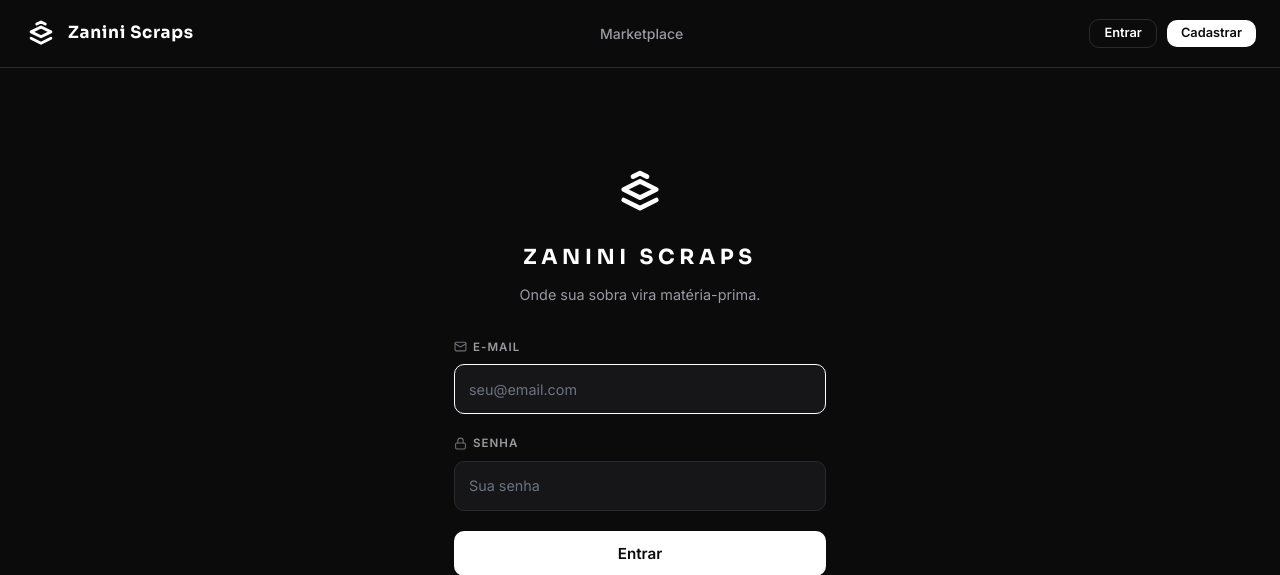
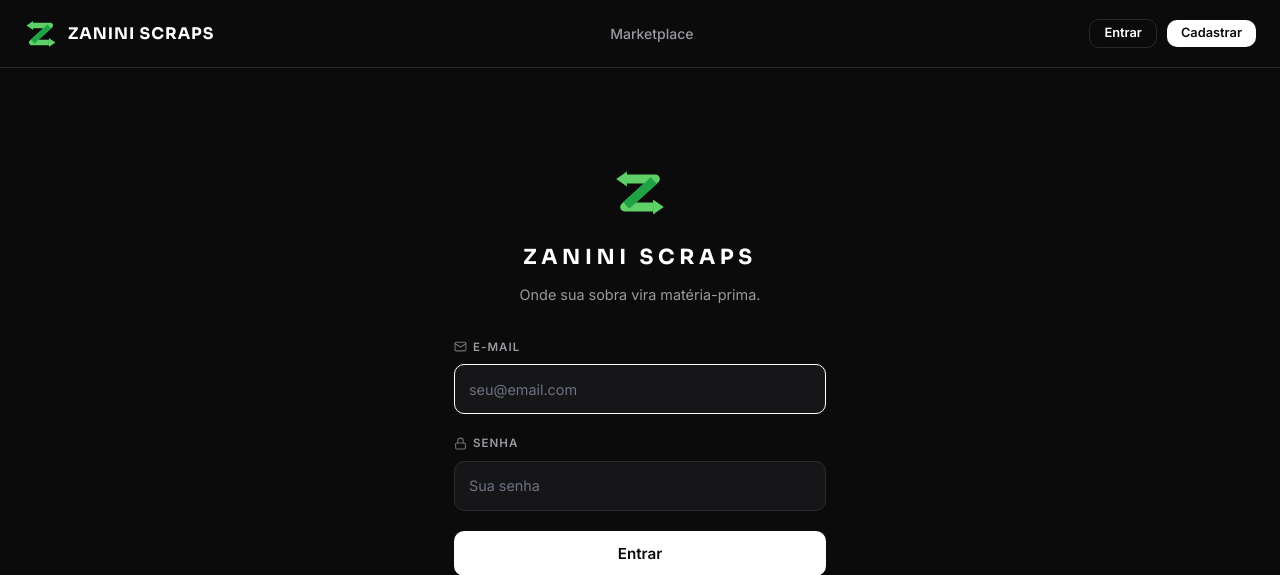
Before and after one commit to TiagoZanini/zanini-scraps, a Flask app: a page that uses templates/base.html in a window 1280 px wide. Shown: the top 575 px of the page. Run offline with Flask 3, Linux system fonts and the light colour scheme; data comes from the database, SQL or seed files in the repository.

Commit message:
Símbolo oficial do manual de marca + refinamentos
- _symbol.html substituído pelo símbolo oficial (Z-reciclagem,
  verdes #5FD068/#1FA345 do manual v1.0) — verde só na marca, UI branca
- favicon SVG + manifest com ícone oficial e cores dark
- wordmark navbar em caixa alta (Sora, tracking aberto)
- JetBrains Mono para dados numéricos (stats da home, data-pills)

Co-Authored-By: Claude Fable 5 <noreply@anthropic.com>

```diff
--- a/static/css/style.css
+++ b/static/css/style.css
@@ -48,6 +48,7 @@
 
     --font-ui:    'Inter', -apple-system, BlinkMacSystemFont, 'Segoe UI', sans-serif;
     --font-brand: 'Sora', 'Inter', sans-serif;
+    --font-mono:  'JetBrains Mono', ui-monospace, monospace;
 }
 
 * { margin:0; padding:0; box-sizing:border-box; }
@@ -86,10 +87,11 @@ a:hover { color: var(--accent-dark); }
     align-items: center;
     gap: 10px;
     font-family: var(--font-brand);
-    font-size: 1.05rem;
+    font-size: 1rem;
     font-weight: 700;
     color: var(--text-primary);
-    letter-spacing: 0.04em;
+    letter-spacing: 0.06em;
+    text-transform: uppercase;
 }
 .logo-mark {
     width: 34px;
@@ -287,9 +289,9 @@ a:hover { color: var(--accent-dark); }
     margin-top: 52px;
 }
 .hero-stat .number {
-    font-family: var(--font-brand);
-    font-size: 1.75rem;
-    font-weight: 700;
+    font-family: var(--font-mono);
+    font-size: 1.6rem;
+    font-weight: 600;
     color: var(--text-primary);
     letter-spacing: -0.5px;
 }
@@ -627,7 +629,7 @@ textarea.form-control { min-height: 100px; height: auto; padding: 12px 14px; res
     font-size: 0.78rem;
     color: var(--text-secondary);
 }
-.data-pill strong { color: var(--text-primary); font-weight: 700; }
+.data-pill strong { color: var(--text-primary); font-weight: 600; font-family: var(--font-mono); }
 
 /* ─── TABLE ─── */
 .table-wrap { overflow-x: auto; border-radius: var(--radius); border: 1px solid var(--bg-3); background: var(--bg-1); }
--- a/templates/_symbol.html
+++ b/templates/_symbol.html
@@ -1,6 +1,7 @@
-{# Símbolo Zanini Scraps — PLACEHOLDER (substituir pelo SVG oficial do Claude Design) #}
-<svg viewBox="0 0 48 48" xmlns="http://www.w3.org/2000/svg" fill="none" stroke="currentColor" stroke-width="4" stroke-linecap="round" stroke-linejoin="round" aria-hidden="true">
-    <path d="M10 30 L24 37 L38 30"/>
-    <path d="M10 21 L24 28 L38 21 L24 14 Z"/>
-    <path d="M18 10 L24 7 L30 10"/>
+{# Símbolo oficial Zanini Scraps — ciclo de reciclagem desdobrado na letra Z (manual de marca v1.0) #}
+<svg viewBox="0 0 240 240" xmlns="http://www.w3.org/2000/svg" aria-hidden="true">
+    <polygon points="18,60 64,28 64,92" fill="#5FD068"/>
+    <path d="M60,60 L186,60 L54,180 L176,180" fill="none" stroke="#5FD068" stroke-width="38" stroke-linejoin="round" stroke-linecap="butt"/>
+    <path d="M179,67 L61,173" fill="none" stroke="#1FA345" stroke-width="38" stroke-linecap="butt"/>
+    <polygon points="222,180 176,148 176,212" fill="#5FD068"/>
 </svg>
--- a/templates/base.html
+++ b/templates/base.html
@@ -4,9 +4,10 @@
     <meta charset="UTF-8">
     <meta name="viewport" content="width=device-width, initial-scale=1.0">
     <title>{% block title %}{{ platform_name }}{% endblock %}</title>
-    <link rel="stylesheet" href="{{ url_for('static', filename='css/style.css') }}?v=20260715-zanini-dark">
+    <link rel="stylesheet" href="{{ url_for('static', filename='css/style.css') }}?v=20260716-simbolo-oficial">
     <link rel="preconnect" href="https://fonts.googleapis.com">
-    <link href="https://fonts.googleapis.com/css2?family=Inter:wght@400;500;600;700&family=Sora:wght@600;700&display=swap" rel="stylesheet">
+    <link href="https://fonts.googleapis.com/css2?family=Inter:wght@400;500;600;700&family=Sora:wght@600;700&family=JetBrains+Mono:wght@500;600&display=swap" rel="stylesheet">
+    <link rel="icon" type="image/svg+xml" href="{{ url_for('static', filename='img/scraps-z.svg') }}">
     <link rel="manifest" href="{{ url_for('static', filename='manifest.json') }}">
     <meta name="theme-color" content="#0b0b0c">
     {% block head %}{% endblock %}
```
Also changed, not shown: static/img/scraps-z-white.svg (added), static/img/scraps-z.png (added), static/img/scraps-z.svg (added), static/manifest.json.
